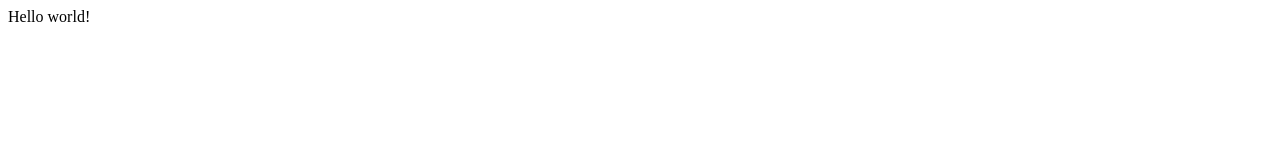
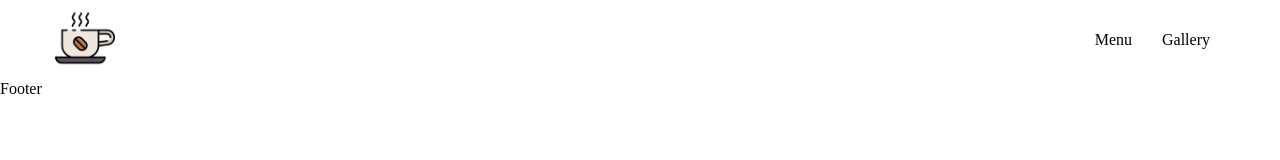
Before and after one commit to yjcyun/VeCaf, a Gatsby site: page / in a window 1280 px wide. Built offline with nearby package versions, Linux system fonts and the light colour scheme; Gatsby itself is replaced by a stand-in of ours.

Commit message:
Initial setup & Create navbar and sidebar

```diff
--- a/gatsby-config.js
+++ b/gatsby-config.js
@@ -6,5 +6,16 @@
 
 module.exports = {
   /* Your site config here */
-  plugins: [],
+  plugins: [
+    `gatsby-plugin-styled-components`,
+    `gatsby-plugin-sharp`,
+    `gatsby-transformer-sharp`,
+    {
+      resolve: `gatsby-source-filesystem`,
+      options: {
+        name: `images`,
+        path: `${__dirname}/src/images/`,
+      },
+    }
+  ],
 }
--- /dev/null
+++ b/src/components/layout/Footer.jsx
@@ -0,0 +1,11 @@
+import React from 'react'
+
+const Footer = () => {
+  return (
+    <div>
+      Footer
+    </div>
+  )
+}
+
+export default Footer
--- /dev/null
+++ b/src/components/layout/Header.jsx
@@ -0,0 +1,62 @@
+import React from 'react'
+import styled from 'styled-components'
+import NavLinks from '../../constants/NavLinks'
+import logo from '../../images/coffee.png'
+import { CgMenuRightAlt } from 'react-icons/cg'
+
+const Header = ({ isOpen, setIsOpen }) => {
+
+  return (
+    <HeaderWrapper className='page-center'>
+      <NavHeader>
+        <div className='logo'>
+          <img src={logo} alt='Coffe mug' />
+        </div>
+        <button onClick={()=>setIsOpen(!isOpen)}>
+          <CgMenuRightAlt className='icon' />
+        </button>
+      </NavHeader>
+      <NavLinks styleClass='header-nav' />
+    </HeaderWrapper>
+  )
+}
+
+const HeaderWrapper = styled.section`
+  display: flex;
+  align-items: center;
+  height: 5rem;
+  .header-nav {
+    display: none;
+  }
+  .logo {
+    width: 60px;
+    margin-right: 1rem;
+  }
+  @media(min-width:768px){
+    .header-nav{
+      display: flex;
+    }
+  }
+`
+
+const NavHeader = styled.div`
+  display: flex;
+  width: 100%;
+  justify-content: space-between;
+  align-items: center;
+
+  button {
+    border: none;
+    background: none;
+    .icon {
+      font-size: 1.5rem;
+    }
+  }
+  @media(min-width: 768px) {
+    button {
+      display: none;
+    }
+  }
+`
+
+export default Header
--- /dev/null
+++ b/src/components/layout/Layout.jsx
@@ -0,0 +1,19 @@
+import React, { useState } from 'react'
+import Footer from './Footer'
+import Header from './Header'
+import Sidebar from './Sidebar'
+
+const Layout = ({ children }) => {
+  const [isOpen, setIsOpen] = useState(false);
+
+  return (
+    <>
+      <Header isOpen={isOpen} setIsOpen={setIsOpen} />
+      <Sidebar isOpen={isOpen} />
+      {children}
+      <Footer />
+    </>
+  )
+}
+
+export default Layout
--- /dev/null
+++ b/src/components/layout/Sidebar.jsx
@@ -0,0 +1,32 @@
+import React from 'react'
+import styled from 'styled-components'
+import NavLinks from '../../constants/NavLinks'
+
+const Sidebar = ({ isOpen }) => {
+  return (isOpen &&
+    <SidebarWrapper>
+      <NavLinks styleClass='side-nav' />
+    </SidebarWrapper>
+  )
+}
+
+const SidebarWrapper = styled.aside`
+  background-color: var(--primary-clr-1);
+  width: 100%;
+  height: auto;
+  padding: 2rem 0;
+  .side-nav {
+    display: flex;
+    flex-direction: column;
+    align-items: center;
+    width: 100%;
+    li {
+      margin: 1rem 0;
+    }
+    a{
+      color: white;
+    }
+  }
+`
+
+export default Sidebar
--- /dev/null
+++ b/src/constants/NavLinks.jsx
@@ -0,0 +1,34 @@
+import { Link } from 'gatsby'
+import React from 'react'
+import styled from 'styled-components'
+
+const NavLinks = ({ styleClass }) => {
+  return (
+    <NavWrapper className={styleClass}>
+      <li>
+        <Link to='/menu'>
+          Menu
+        </Link>
+      </li>
+      <li>
+        <Link to='/gallery'>
+          Gallery
+        </Link>
+      </li>
+    </NavWrapper>
+  )
+}
+
+const NavWrapper = styled.nav`
+  @media(min-width: 768px) {
+    display: flex;
+    li {
+    margin: 0 15px;
+      a {
+        color: black;
+      }
+    }
+  }
+`
+
+export default NavLinks
--- a/src/pages/index.js
+++ b/src/pages/index.js
@@ -1,5 +1,11 @@
 import React from "react"
+import Layout from "../components/layout/Layout"
+import '../style.css'
 
 export default function Home() {
-  return <div>Hello world!</div>
+  return (
+    <Layout>
+
+    </Layout>
+  )
 }
--- /dev/null
+++ b/src/style.css
@@ -0,0 +1,36 @@
+:root {
+  --primary-clr-1:#cb7152;
+}
+
+*{
+  margin: 0;
+  padding: 0;
+  box-sizing: border-box;
+}
+
+body {
+
+}
+
+img {
+  width: 100%;
+}
+
+ul, li {
+  list-style: none;
+}
+a{
+  text-decoration: none
+}
+
+.page-center {
+  margin: 0 auto;
+  max-width: 1170px;
+  width: 90vw
+}
+
+@media screen and (min-width: 992px) {
+  .page-center {
+    width: 95vw;
+  }
+}
```
Also changed, not shown: package.json (+9 -1 lines), src/images/bg-1.jpg (added), src/images/coffee.png (added), src/pages/404.js (added), 1 other file.
